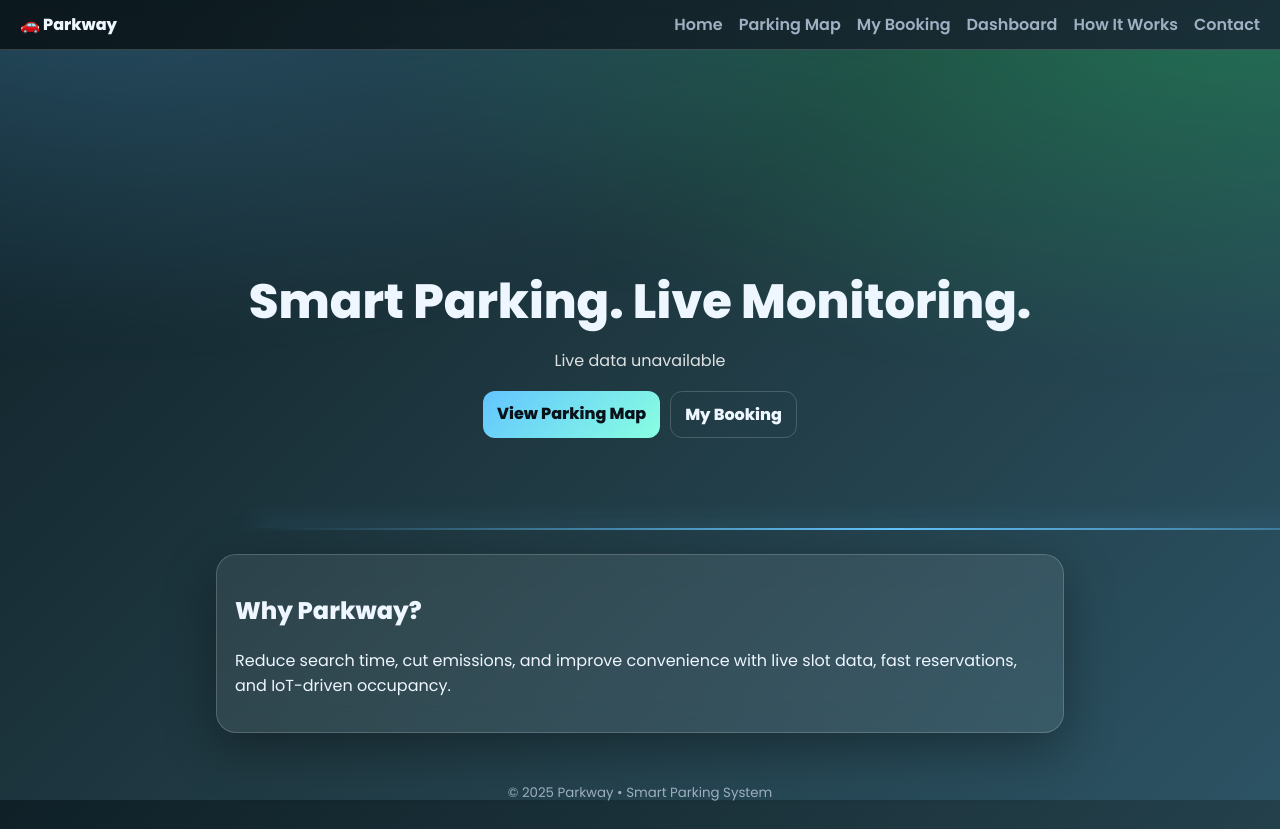
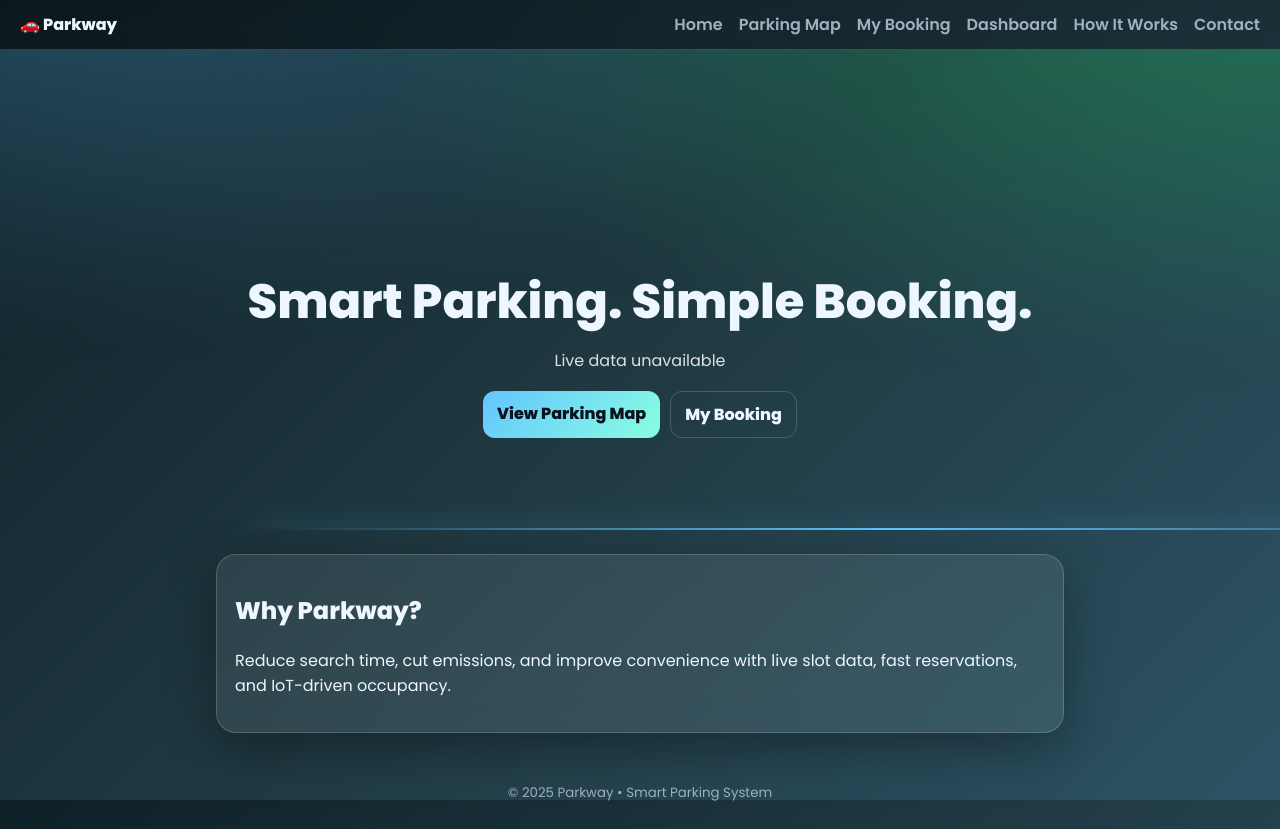
Before and after one commit to patshivm/ParkWay, a website: page index.html in a window 1280 px wide. Drawn offline with Linux system fonts and the light colour scheme; no server answers.

Commit message:
Update index.html

```diff
--- a/index.html
+++ b/index.html
@@ -43,9 +43,9 @@
 
   <div class="hero-inner">
 
-    <h1>Smart Parking. Live Monitoring.</h1>
+    <h1>Smart Parking. Simple Booking.</h1>
 
-    <!-- ⭐ LIVE STATS EXACTLY LIKE YOUR SCREENSHOT ⭐ -->
+    <!-- ⭐ LIVE STATS EXACTLY ⭐ -->
     <p id="liveLine">0 free • 0 reserved • 0 occupied</p>
 
     <div class="cta-row">
```
